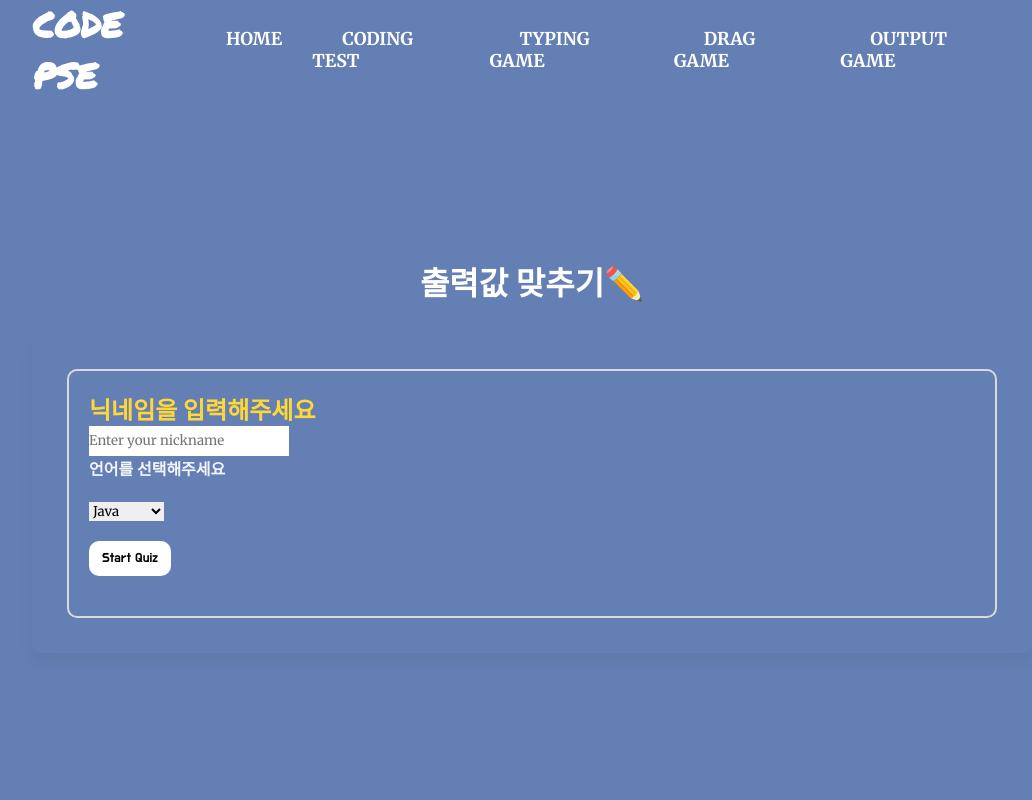
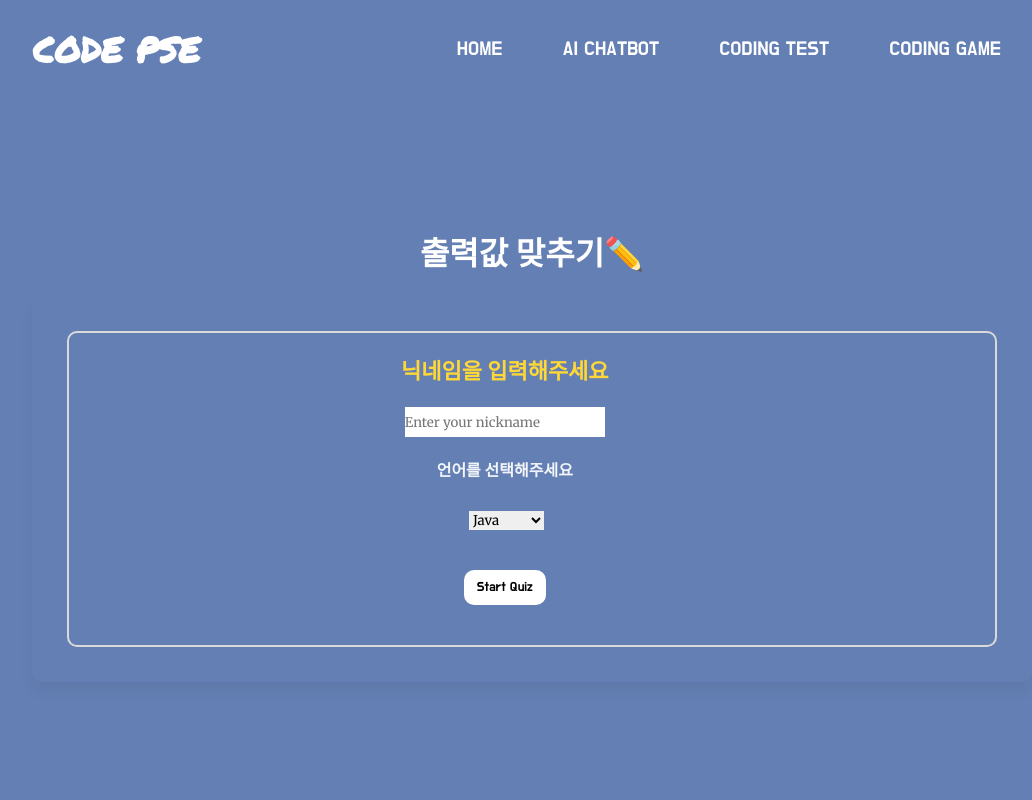
Before and after one commit to HBNU-SWUNIV/come-capstone23-pse, a Flask app: page /outputgame in a window 1280 px wide. Shown: the whole page, without its empty margins (108-1140 px from the left). Run offline with Flask 3, Linux system fonts and the light colour scheme; parts of the project's set-up code (start-up, migrations or seed data) failed here and were passed over.

Commit message:
메인페이지 게임메뉴 게임디자인

```diff
--- a/003 Code/codepse/app/static/css/menu.css
+++ b/003 Code/codepse/app/static/css/menu.css
@@ -1,8 +1,10 @@
+@import url("https://fonts.googleapis.com/css2?family=Do+Hyeon&display=swap");
+
 *{
     padding: 0;
     margin: 0;
     box-sizing: border-box;
-    font-family: 'Dosis', sans-serif;
+    font-family: 'Do Hyeon', sans-serif;
     list-style: none;
     text-decoration: none;
     scroll-behavior: smooth;
@@ -45,6 +47,42 @@ header{
 
 }
 
+/* Dropdown Button */
+.dropbtn {
+    cursor: pointer;
+  }
+
+  /* The container <div> - needed to position the dropdown content */
+  .dropdown {
+    position: relative;
+    display: inline-block;
+  }
+
+  /* Dropdown Content (Hidden by Default) */
+  .dropdown-content {
+    display: none;
+    position: absolute;
+    background-color: #647fb4;
+    min-width: 160px;
+    box-shadow: 0px 8px 16px 0px rgba(0,0,0,0.2);
+    z-index: 1;
+  }
+
+  /* Links inside the dropdown */
+  .dropdown-content a {
+    color: #000;
+    padding: 12px 16px;
+    text-decoration: none;
+    display: block;
+    font-family: 'Do Hyeon', sans-serif;
+
+  }
+
+
+
+  /* Show the dropdown menu on hover */
+  .dropdown:hover .dropdown-content {display: block;}
+
 .logo {
     color: #ffffff;
     font-weight: 700;
@@ -60,12 +98,17 @@ header{
 
 .navlist a{
     color: var(--second-color);
-    font-size: var(--p-font);
+    font-size: 20px;
     margin: 0 30px;
     transition: all ease .40s;  /*전환*/
-    font-weight: bold;
+    font-family: 'Do Hyeon', sans-serif;
 
 }
+
+.navlist li:first-child a {
+    margin-top: 2px; /* 홈 링크를 아래로 이동 */
+}
+
 
 .navlist a:hover{
     color: #a570ff;
@@ -78,7 +121,7 @@ header{
     font-family: 'Do Hyeon', sans-serif;
     transition: all ease .40s;  /*전환*/
     transform: skewX(0);
-    font-weight: bolder;
+    font-family: 'Do Hyeon', sans-serif;
 }
 .navlist i:hover{
     color: #a570ff;
@@ -91,10 +134,19 @@ header{
     transition: all ease .40s;  /*전환*/
    /* border: 1px solid var(--second-color); /* 테두리 속성 추가 */
     padding: 2px 10px; /* 내부 여백 설정 */
-    font-weight: bolder;
+    font-family: 'Do Hyeon', sans-serif;
 }
 
 .navlist j:hover{
     color: #a570ff;
     /*border-color: #a570ff;*/
 }
+
+.navlist {
+    display: flex;
+    align-items: center;
+}
+
+.navlist li:first-child {
+    margin-top: auto; /* 홈 버튼을 맨 아래로 이동 */
+}
--- a/003 Code/codepse/app/static/css/outputgame.css
+++ b/003 Code/codepse/app/static/css/outputgame.css
@@ -70,12 +70,26 @@ section.game {
 h1 {
     font-size: 2em; /* 텍스트 크기 조정 */
     text-align: center; /* 가운데 정렬 */
-    margin-bottom: 30px;
+    margin-bottom: 22px;
   }
 
 
 h2{
     color: #ffd736;
+    font-size: 22px;
+    margin-bottom: 22px;
+}
+
+#languageSelect{
+    margin-top: 10px;
+    display: block; /* 가로로 붙어있는 요소를 블록 레벨 요소로 변경 */
+    margin-bottom: 20px; /* 선택 필드 아래쪽 여백 설정 */
+    margin-left: 80px;
+
+}
+
+#username {
+  margin-bottom: 20px; /* 입력 필드 아래쪽 여백 설정 */
 }
 
 .correct-answer {
@@ -85,9 +99,9 @@ h2{
 
 #login-section {
     width: 60%;
+    text-align: center;
 
 }
-
 
 
 #quiz-section {
@@ -115,3 +129,14 @@ button {
     margin-bottom: 20px;
     font-family: 'Do Hyeon', sans-serif;
 }
+
+
+#startScreen {
+  margin-left: 300px;
+
+}
+
+button.start-quiz {
+  margin-top: 20px; /* 버튼 위쪽 여백 설정 */
+  /* 다른 스타일 속성들... */
+}
--- a/003 Code/codepse/app/templates/outputgame.html
+++ b/003 Code/codepse/app/templates/outputgame.html
@@ -1,23 +1,45 @@
 <!DOCTYPE html>
-<html>
+<head>
+    <meta charset="uft-8">
+    <meta name="viewpoint" content="width=device-width, initial-scale=1">
+    <title>Codepse main</title>
+
+	<!--- cutom css line -->
+    <link href="{{ url_for('static', filename='css/menu.css') }}" rel="stylesheet">
+
+
+    <!--- box icons link -->
+    <link rel="stylesheet"
+    href="https://cdn.jsdelivr.net/npm/boxicons@latest/css/boxicons.min.css">
+
     <!--- google fonts link -->
     <link rel="preconnect" href="https://fonts.googleapis.com">
     <link rel="preconnect" href="https://fonts.gstatic.com" crossorigin>
     <link href="https://fonts.googleapis.com/css2?family=Dosis:wght@400;500;600;700;800&display=swap" rel="stylesheet">
     <link href="https://fonts.googleapis.com/css2?family=Permanent+Marker&display=swap" rel="stylesheet">
     <link href="https://fonts.googleapis.com/css2?family=Do+Hyeon&display=swap" rel="stylesheet">
+
+</head>
+<body>
+
     <!--- header section -->
     <header>
-            <link rel="stylesheet" type="text/css" href="{{ url_for('static', filename='css/menu.css') }}">
-            <a href="/" class="logo">CODE PSE</a>
+        <a href="/main" class="logo">CODE PSE</a>
         <div class="bx bx menu" id="menu-icon"></div>
 
         <ul class="navlist">
             <li><a href="/">HOME</a></li>
+            <li><a href="/ai_chatbot">AI CHATBOT</a></li>
             <li><a href="/test_list">CODING TEST</a></li>
-                <li><a href="/typinggame">TYPING GAME</a></li>
-                <li><a href="/draggame">DRAG GAME</a></li>
-                <li><a href="/outputgame">OUTPUT GAME</a></li>
+            <li class="dropdown">
+                <a href="/test_list" class="dropbtn">CODING GAME</a>
+                <div class="dropdown-content">
+                    <a href="/typinggame">TYPING GAME</a>
+                    <a href="/draggame">DRAG GAME</a>
+                    <a href="/outputgame">OUTPUT GAME</a>
+                </div>
+              </li>
+
 
         </ul>
     </header>
@@ -31,9 +53,10 @@
 		<div class="content-box">
 
     <div id="login-section" style="margin-bottom: 20px;">
+      <div id="startScreen">
         <h2>닉네임을 입력해주세요</h2>
         <input id="username" type="text" placeholder="Enter your nickname" style="width: 200px; height: 30px;">
-        <div id="startScreen">
+
             <h4>언어를 선택해주세요</h4><br>
             <select id="languageSelect">
               <option value="java">Java</option>
@@ -41,8 +64,8 @@
               <option value="c">C</option>
               <option value="random">Random</option>
             </select>
+          <button onclick="startQuiz()">Start Quiz</button>
       </div>
-        <button onclick="startQuiz()">Start Quiz</button>
     </div>
     <div id="quiz-section" style="display: none;">
         <p id="question"></p>
```
Also changed, not shown: 003 Code/codepse/app/static/css/main.css (+11 -6 lines), 003 Code/codepse/app/templates/draggame.html (+28 -7 lines), 003 Code/codepse/app/templates/main.html (+19 -11 lines), 003 Code/codepse/app/templates/typinggame.html (+28 -7 lines), 003 Code/codepse/app/static/images/background2.png, 003 Code/codepse/app/static/images/background3.png (deleted). Lines whose indentation alone changed are shown as unchanged.
